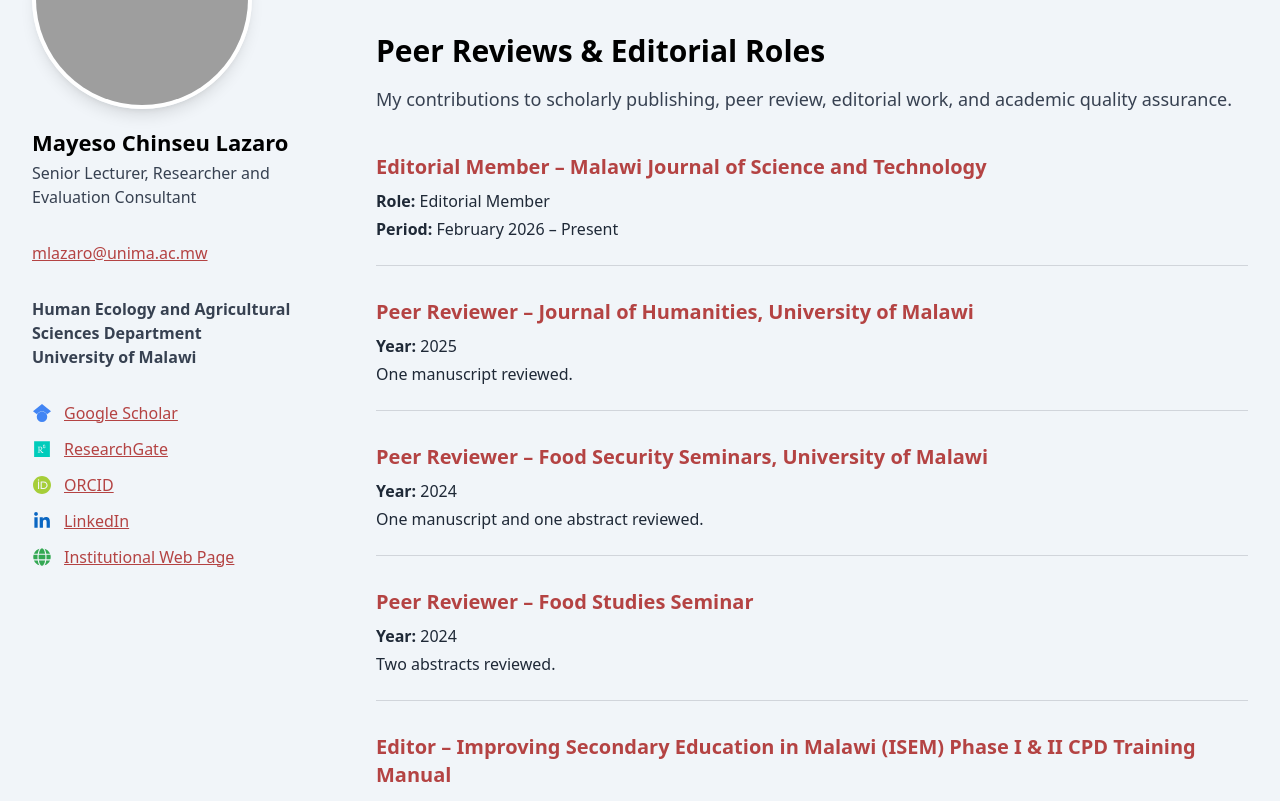
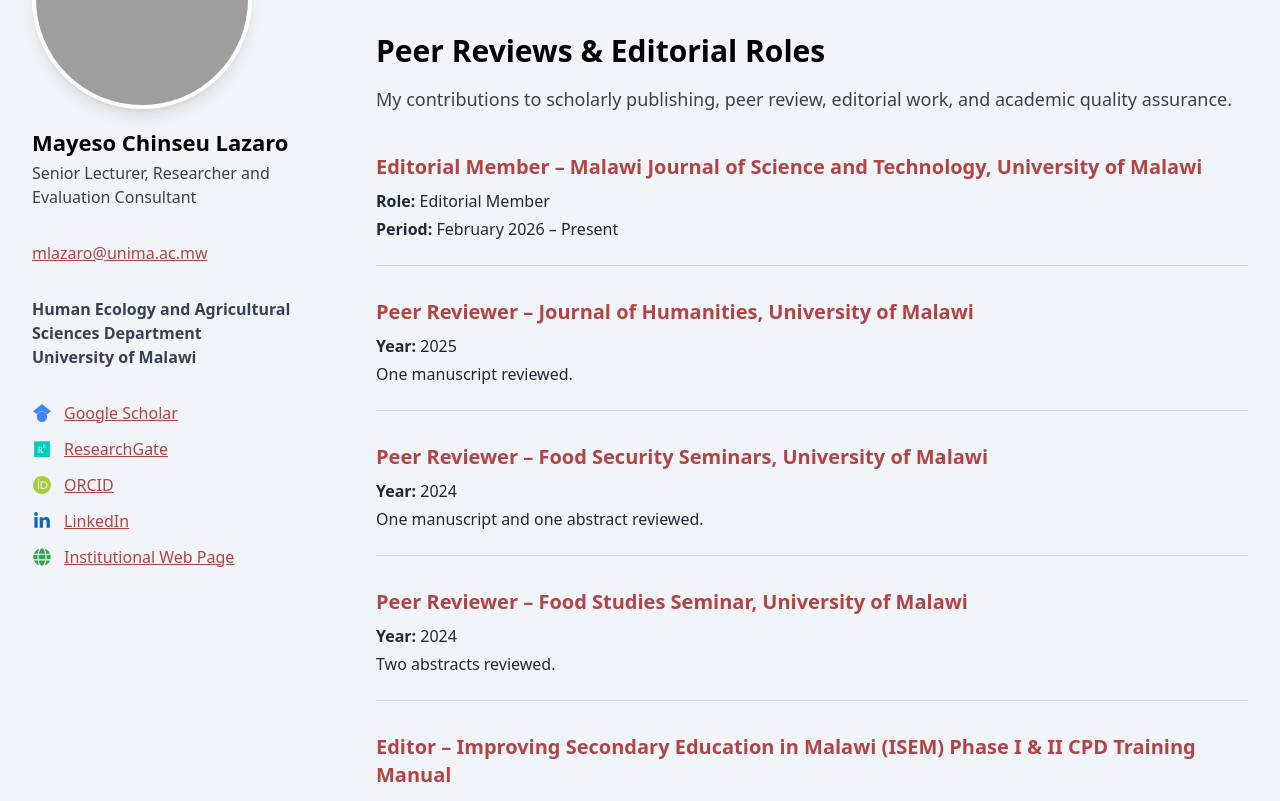
Before and after one commit to alexmwalec/dr-lazalo-academic-researcher, a React (Create React App) app: page /peer-review in a window 1280 px wide. Shown: the part 410-1211 px from the top of the page. Built offline with nearby package versions, Linux system fonts and the light colour scheme; grey boxes are pictures that could not be loaded.

Commit message:
Adding University of Malawi on Food Security Seminars and  Malawi Journal of Science and Technology

```diff
--- a/src/Pages/Peer_Reviews/PeerReviews.js
+++ b/src/Pages/Peer_Reviews/PeerReviews.js
@@ -123,7 +123,7 @@ const Peer_Reviews = () => {
 
               <div className="border-b border-gray-300 pb-5 sm:pb-6">
                 <h2 className="text-lg sm:text-xl font-semibold text-[#b44343] mb-2 leading-snug">
-                  Editorial Member – Malawi Journal of Science and Technology
+                  Editorial Member – Malawi Journal of Science and Technology, University of Malawi
                 </h2>
                 <p className="text-gray-800 text-sm sm:text-base">
                   <strong>Role:</strong> Editorial Member
@@ -159,7 +159,7 @@ const Peer_Reviews = () => {
 
               <div className="border-b border-gray-300 pb-5 sm:pb-6">
                 <h2 className="text-lg sm:text-xl font-semibold text-[#b44343] mb-2 leading-snug">
-                  Peer Reviewer – Food Studies Seminar
+                  Peer Reviewer – Food Studies Seminar, University of Malawi
                 </h2>
                 <p className="text-gray-800 text-sm sm:text-base">
                   <strong>Year:</strong> 2024
--- a/src/Pages/Peer_Reviews/peerReviewData.js
+++ b/src/Pages/Peer_Reviews/peerReviewData.js
@@ -2,7 +2,7 @@
 export const peerReviewData = [
   {
     year: 2026,
-    title: "Editorial Member – Malawi Journal of Science and Technology",
+    title: "Editorial Member – Malawi Journal of Science and Technology, University of Malawi",
     role: "Editorial Member",
     period: "February 2026 – Present",
   },
@@ -20,7 +20,7 @@ export const peerReviewData = [
   },
   {
     year: 2024,
-    title: "Peer Reviewer – Food Studies Seminar",
+    title: "Peer Reviewer – Food Studies Seminar, University of Malawi",
     role: "Peer Reviewer",
     details: "Two abstracts reviewed",
   },
```
